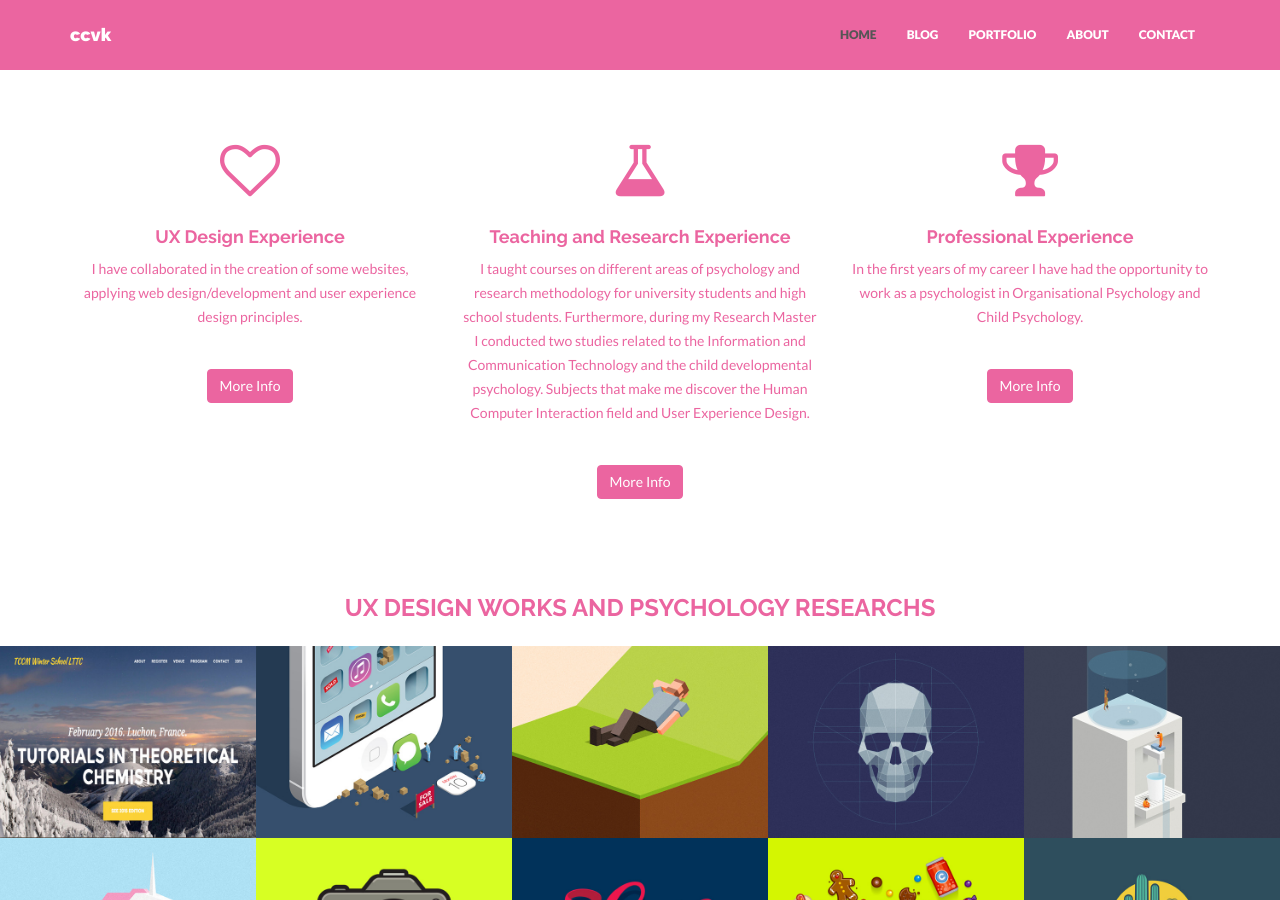
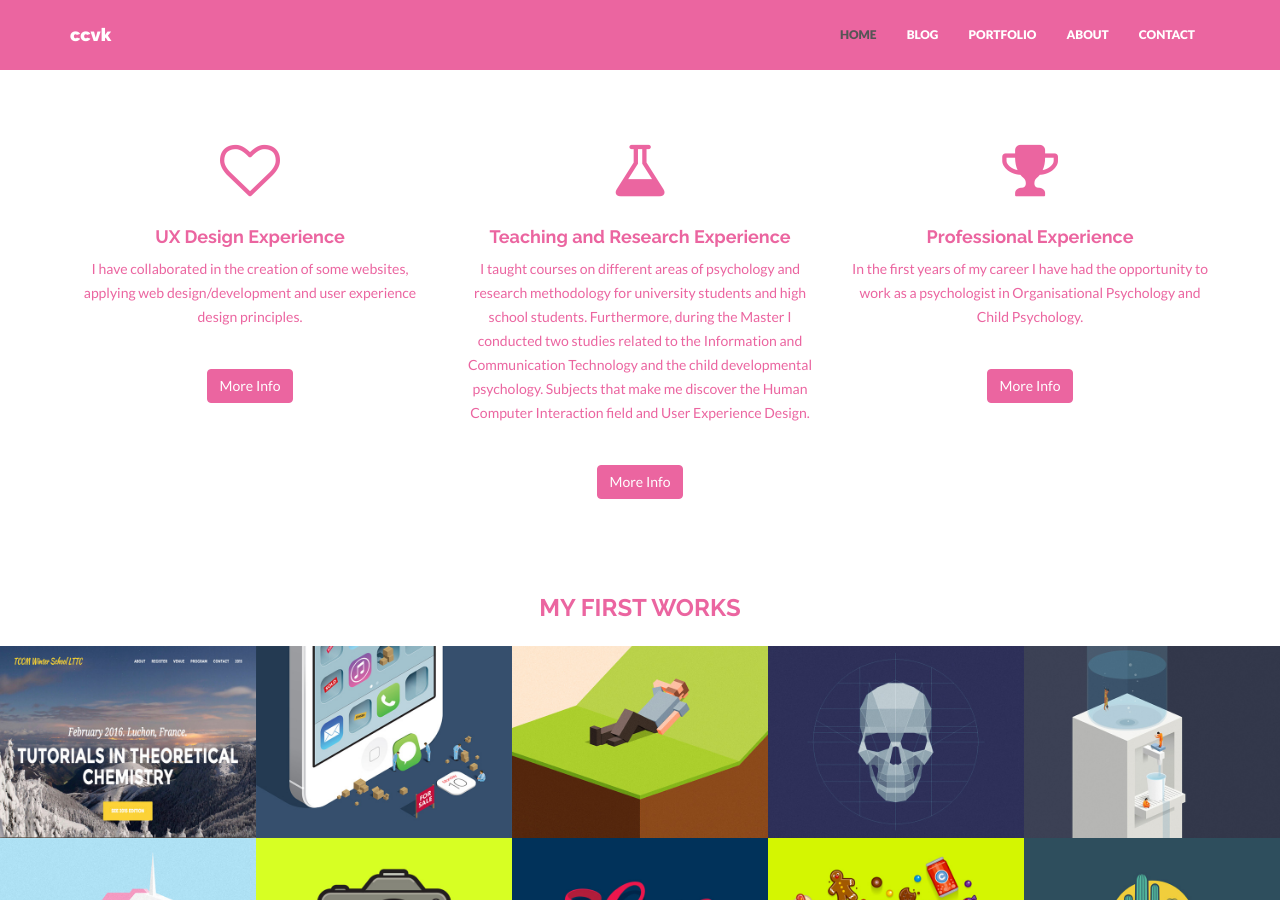
Before and after one commit to claucvk/claucvk.github.io, a Jekyll site: the page built from index.html, in a window 1280 px wide and 900 px high, scrolled down 701 px. Built offline with Jekyll 4.4.1, drawn with Linux system fonts in a browser that asks for light colours; nearby versions of some CDN libraries.

Commit message:
arreglo de ortografía en home page

```diff
--- a/index.html
+++ b/index.html
@@ -16,7 +16,7 @@
             <div class="col-md-4">
                 <i class="fa fa-flask"></i>
                 <h4>Teaching and Research Experience</h4>
-                <p>I taught courses on different areas of psychology and research methodology for university students and high school students. Furthermore, during my Research Master I conducted two studies related to the Information and Communication Technology and the child developmental psychology. Subjects that make me discover the Human Computer Interaction field and User Experience Design. </p>
+                <p>I taught courses on different areas of psychology and research methodology for university students and high school students. Furthermore, during the Master I conducted two studies related to the Information and Communication Technology and the child developmental psychology. Subjects that make me discover the Human Computer Interaction field and User Experience Design. </p>
                 <p><br/><a href="#" class="btn btn-theme">More Info</a></p>
             </div>
             <div class="col-md-4">
@@ -29,7 +29,7 @@
     </div><! --/container -->
 </div><! --/service -->
 
-{% include portfolio.html title="UX DESIGN WORKS AND PSYCHOLOGY RESEARCHS" limit=10 %}
+{% include portfolio.html title="MY FIRST WORKS" limit=10 %}
 
 <div class="container mtb">
     <div class="row">
```
